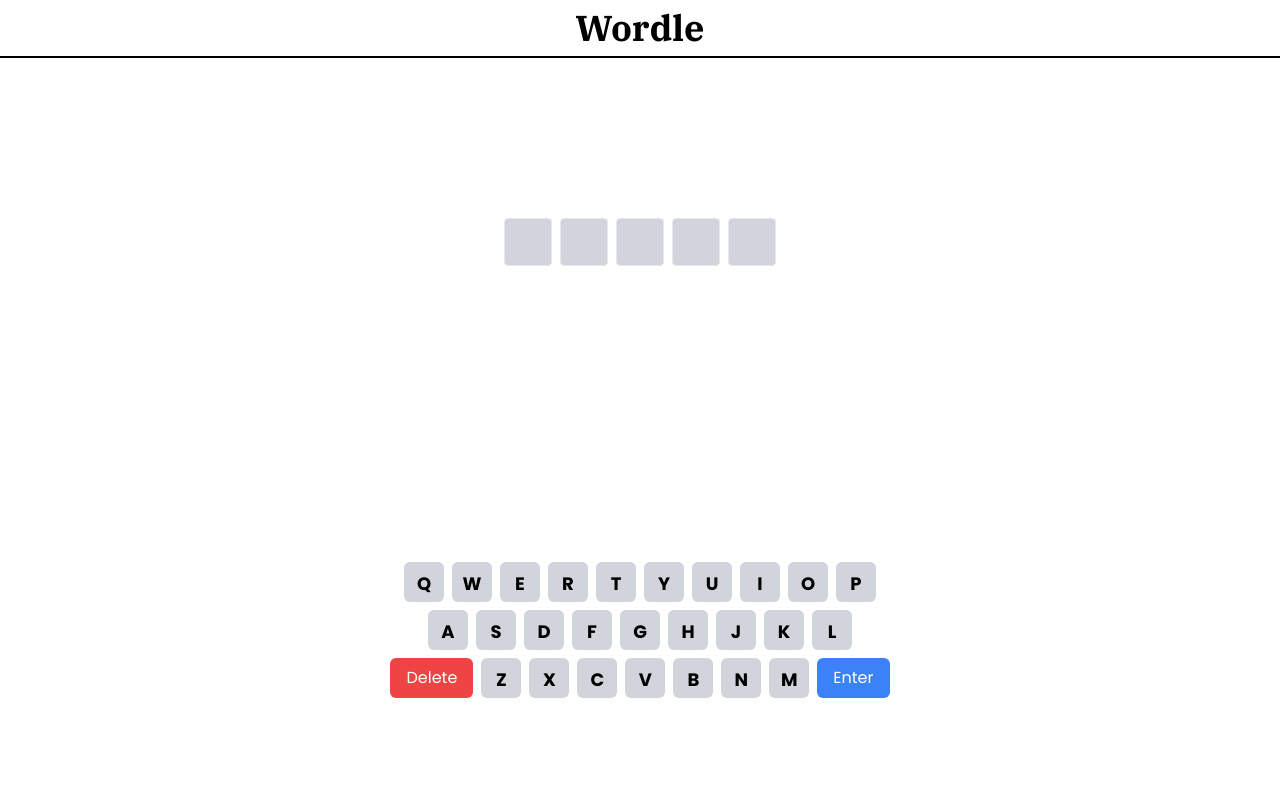
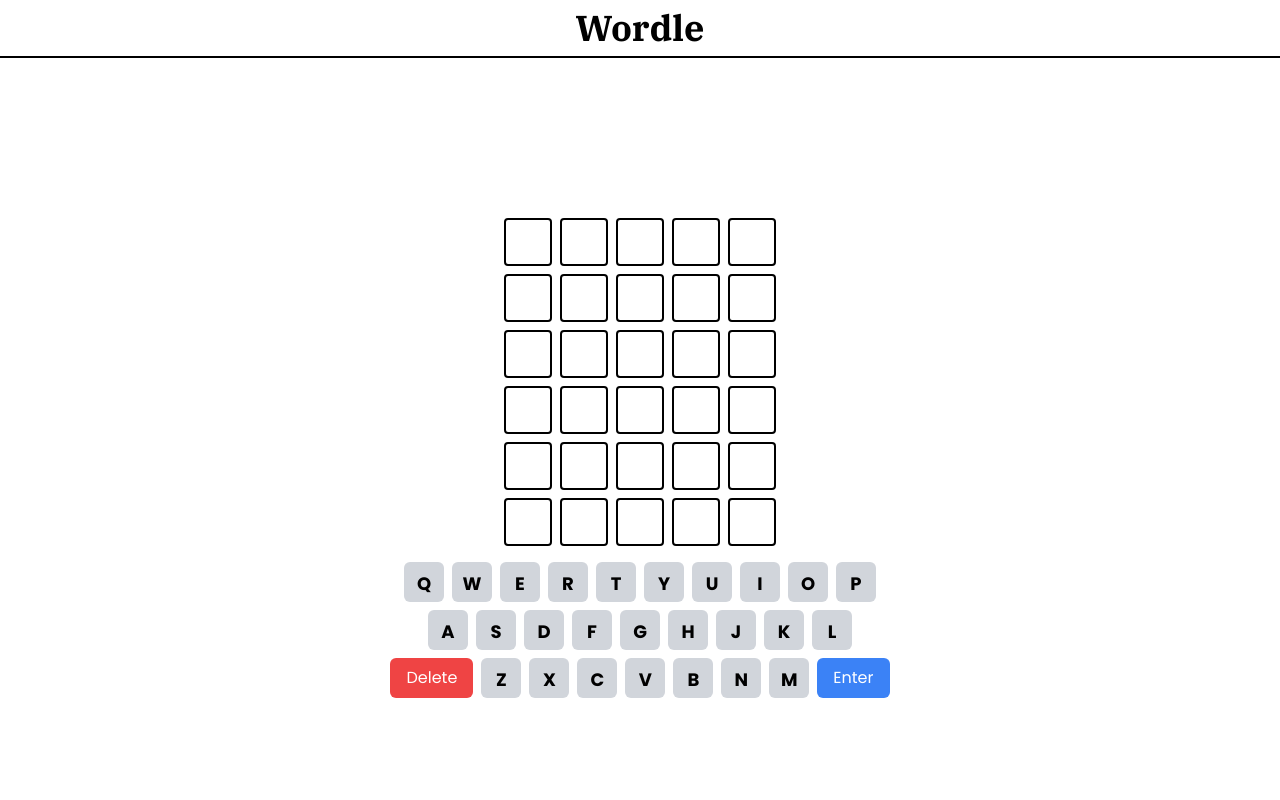
Before and after one commit to raghavbud1597/wordle, a Next.js app: page /game in a window 1280 px wide. Shown: the top 800 px of the page. Built offline with nearby package versions, Linux system fonts and the light colour scheme.

Commit message:
fixing the grid issue and updating the cells display

```diff
--- a/app/components/WordleBoard.tsx
+++ b/app/components/WordleBoard.tsx
@@ -3,18 +3,17 @@
 import WordleRow from "./WordleRow";
 
 interface WordleBoardProps {
-  attempts: string[];
+  attempts: string[][];
   feedback: number[][];
-  currentGuess: string;
+  currentGuess: number;
 }
 
 export default function WordleBoard({ attempts, feedback, currentGuess }: WordleBoardProps) {
   return (
     <div className="grid grid-rows-6 gap-2">
-      {attempts.map((attempt, index) => (
+      {attempts.map((attempt:string[], index:number) => (
         <WordleRow key={index} word={attempt} feedback={feedback[index]} />
       ))}
-      {attempts.length < 6 && <WordleRow word={currentGuess} />}
     </div>
   );
 }
--- a/app/components/WordleCell.tsx
+++ b/app/components/WordleCell.tsx
@@ -6,16 +6,23 @@
 }
 
 export default function WordleCell({ letter, score }: WordleCellProps) {
-  let bgColor = "bg-gray-300";
+  let cellColor:string = "border-black dark:border-white"; // Empty cell
 
-  if (score === 1) {
-    bgColor = "bg-yellow-400"; // Misplaced
-  } else if (score === 2) {
-    bgColor = "bg-green-500"; // Correct
+  if(letter !== "") {
+    if (score === 0) {
+      cellColor = "text-white bg-slate-500"; // Not Present
+    } else if (score === 1) {
+      cellColor = "text-white bg-yellow-600"; // Misplaced
+    } else if (score === 2) {
+      cellColor = "text-white bg-green-600"; // Correct
+    } else if (score === 3) {
+      cellColor = "text-black border-black dark: text-white dark:border-white"; // Current Attempt Cell
+    }
   }
 
+
   return (
-    <div className={`w-12 h-12 flex items-center justify-center border rounded ${bgColor}`}>
+    <div className={`w-12 h-12 flex items-center justify-center border-2 rounded ${cellColor}`}>
       <span className="text-xl font-bold">{letter}</span>
     </div>
   );
--- a/app/components/WordleGame.tsx
+++ b/app/components/WordleGame.tsx
@@ -1,6 +1,6 @@
 "use client";
 
-import { useState } from "react";
+import { useState, useEffect } from "react";
 import WordleBoard from "./WordleBoard";
 import Keyboard from "./Keyboard";
 import { validateWord } from "../api/validateWord";
@@ -8,49 +8,76 @@
 
 
 export default function WordleGame() {
-  const [attempts, setAttempts] = useState<string[]>([]);
-  const [currentGuess, setCurrentGuess] = useState("");
-  const [gameOver, setGameOver] = useState(false);
+  const [attempts, setAttempts] = useState<string[][]>(Array(MAX_ATTEMPTS).fill(Array(WORD_LENGTH).fill('')));
+  const [currentRow, setCurrentRow] = useState<number>(0);
+  const [currentCol, setCurrentCol] = useState<number>(0);
   const [feedback, setFeedback] = useState<number[][]>([]); // Array of score arrays
 
   const handleInput = (letter: string) => {
-    if (gameOver || currentGuess.length >= WORD_LENGTH) return;
-    setCurrentGuess((prev) => prev + letter);
+
   };
 
   const handleDelete = () => {
-    setCurrentGuess((prev) => prev.slice(0, -1));
+
   };
 
   const handleSubmit = async () => {
-    if (currentGuess.length !== WORD_LENGTH) return;
 
-    try {
-      const { isvalidword, score } = await validateWord(currentGuess);
-      if (!isvalidword) {
-        alert("Invalid word");
-        return;
+  };
+
+  // Function to handle key press
+  const handleKeyPress = (event: KeyboardEvent) => {
+    const key = event.key;
+
+    if (key === 'Enter') {
+      // Handle 'Enter' key logic here
+      console.log('Enter pressed');
+      if (currentCol === 5) {
+        setCurrentRow((prevRow) => Math.min(prevRow + 1, 5));
+        setCurrentCol(0);
       }
-
-      setFeedback([...feedback, score]);
-      setAttempts([...attempts, currentGuess]);
-      setCurrentGuess("");
-
-      if (score.every((s) => s === 2)) {
-        setGameOver(true);
-        alert("Congratulations, you guessed the word!");
-      } else if (attempts.length + 1 === MAX_ATTEMPTS) {
-        setGameOver(true);
-        alert("Game over! You've used all attempts.");
+    } else if (key === 'Backspace') {
+      // Handle 'Backspace' key logic here
+      console.log('Backspace pressed');
+      if (currentCol > 0) {
+        setCurrentCol((prevCol) => prevCol - 1);
+        updateGrid('', currentRow, currentCol - 1); // Clear previous column
       }
-    } catch (error) {
-      console.error("Error validating word:", error);
+    } else if (/^[a-zA-Z]$/.test(key) && key.length === 1) {
+      // Handle letter input (a-z)
+      console.log(`${key.toUpperCase()} pressed`);
+      if (currentCol < 5) {
+        updateGrid(key.toUpperCase(), currentRow, currentCol);
+        setCurrentCol((prevCol) => Math.min(prevCol + 1, 5));
+      }
     }
   };
 
+  // Function to update the grid
+  const updateGrid = (letter: string, row: number, col: number) => {
+    setAttempts((prevGrid) => {
+      const newGrid = [...prevGrid];
+      newGrid[row] = [...newGrid[row]];
+      newGrid[row][col] = letter;
+      return newGrid;
+    });
+  };
+
+  // Add event listener for key press when component mounts
+  useEffect(() => {
+    const keyDownHandler = (event: KeyboardEvent) => handleKeyPress(event);
+
+    document.addEventListener('keydown', keyDownHandler);
+
+    // Cleanup listener when component unmounts
+    return () => {
+      document.removeEventListener('keydown', keyDownHandler);
+    };
+  }, [currentRow, currentCol]);
+
   return (
     <div className="h-full flex flex-col items-center">
-      <WordleBoard attempts={attempts} feedback={feedback} currentGuess={currentGuess} />
+      <WordleBoard attempts={attempts} feedback={feedback} />
       <Keyboard onKeyPress={handleInput} onDelete={handleDelete} onEnter={handleSubmit} />
     </div>
   );
--- a/app/components/WordleRow.tsx
+++ b/app/components/WordleRow.tsx
@@ -3,15 +3,15 @@
 import WordleCell from "./WordleCell";
 
 interface WordleRowProps {
-  word: string;
+  word: string[];
   feedback?: number[]; // Feedback array with scores
 }
 
 export default function WordleRow({ word, feedback = [] }: WordleRowProps) {
   return (
     <div className="grid grid-cols-5 gap-2">
-      {Array.from({ length: 5 }).map((_, idx) => (
-        <WordleCell key={idx} letter={word[idx] || ""} score={feedback[idx]} />
+      {word.map((letter, index) => (
+        <WordleCell key={index} letter={letter} score={feedback[index] || 0} />
       ))}
     </div>
   );
```
